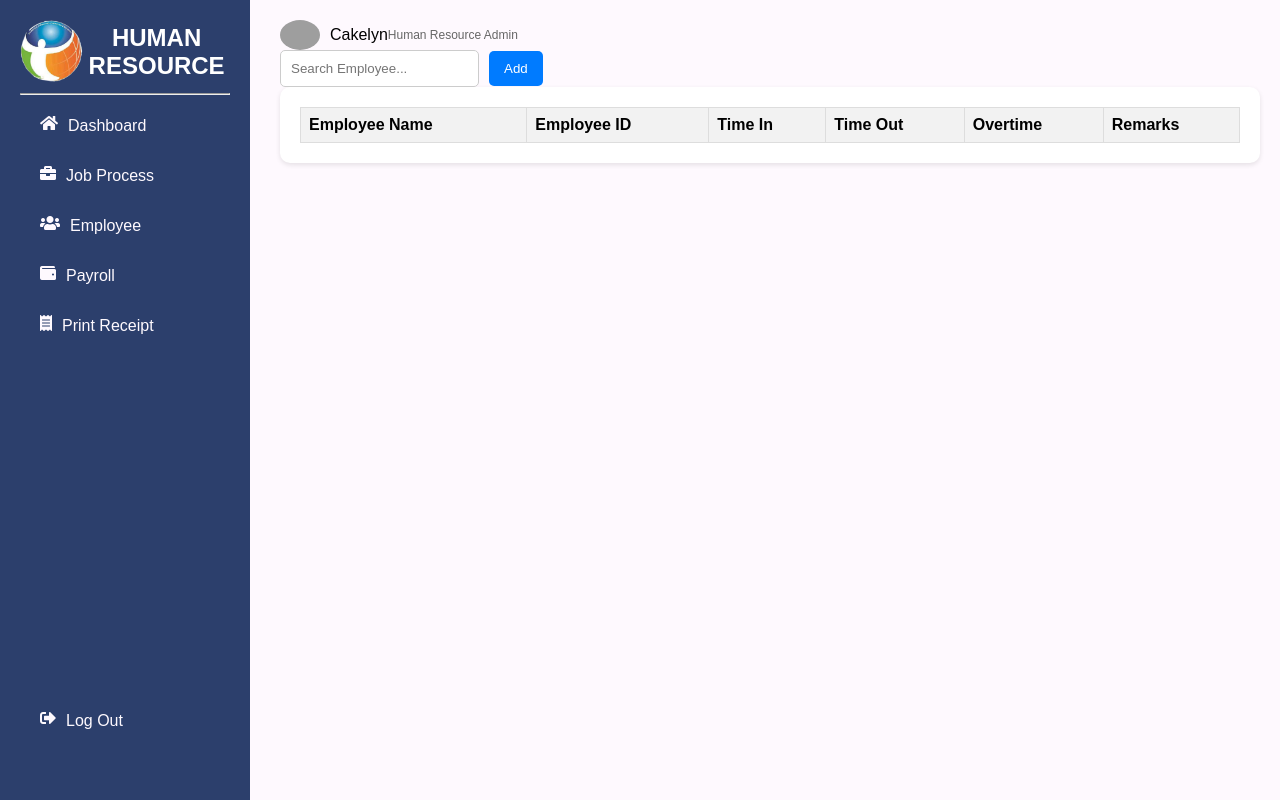
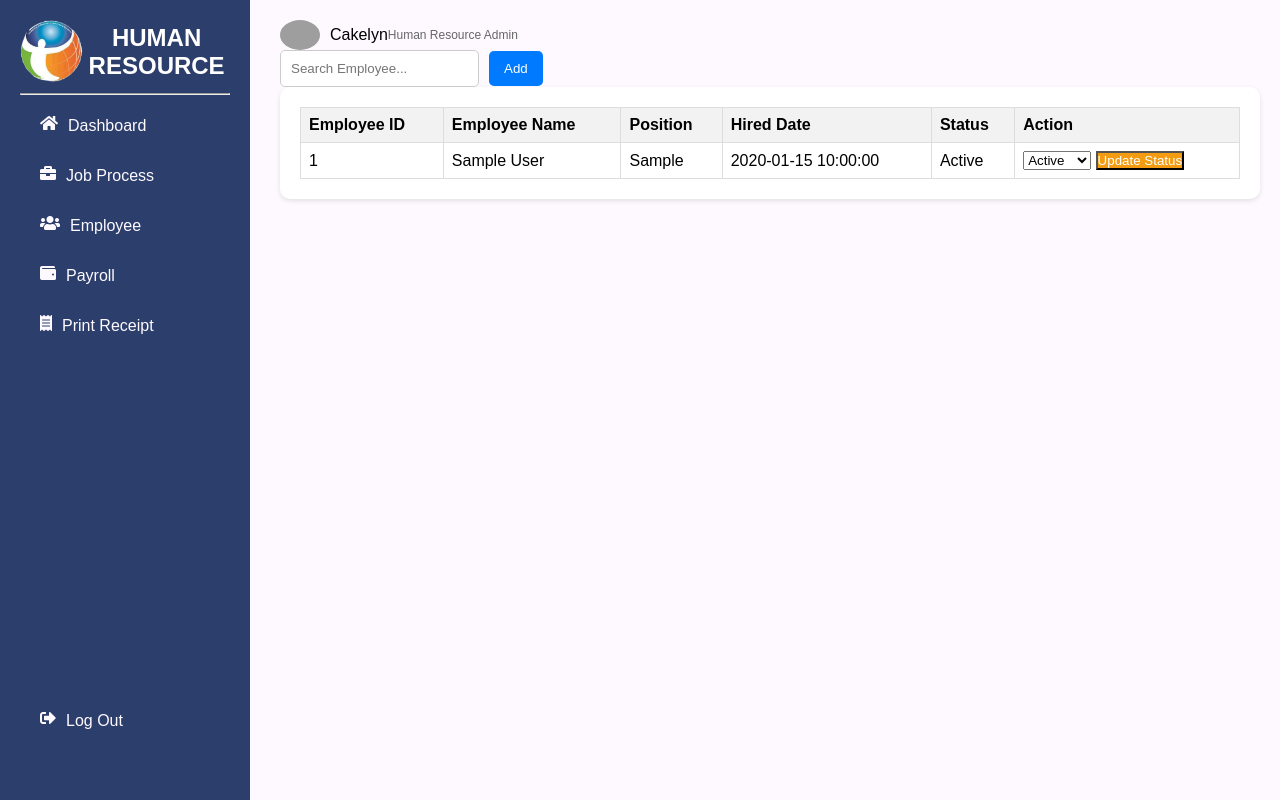
Before and after one commit to Mariano18-cc/SIASYSTEM, a PHP site: page /employee.php in a window 1280 px wide. Run offline with PHP 8.4, Linux system fonts and the light colour scheme; tables that the repository leaves empty or names only in its code hold one stand-in row (values such as "Sample post"); lists and menus that the app fills with data are empty; grey boxes are pictures that could not be loaded.

Commit message:
employee

```diff
--- a/employee.php
+++ b/employee.php
@@ -1,3 +1,31 @@
+<?php
+// Include database connection file
+include "db_connection.php";
+
+// Fetch all employees from the database
+$results = [];
+$stmt = $conn->prepare("SELECT ID, employee_id, fname, lname, position, hired_date, status FROM employee");
+$stmt->execute();
+$results = $stmt->get_result()->fetch_all(MYSQLI_ASSOC);
+$stmt->close();
+
+// Check if a form to update status has been submitted
+if ($_SERVER["REQUEST_METHOD"] == "POST" && isset($_POST['employee_id']) && isset($_POST['new_status'])) {
+    $employee_id = $_POST['employee_id'];
+    $new_status = $_POST['new_status'];
+
+    // Prepare the update query to update the employee status
+    $update_stmt = $conn->prepare("UPDATE employee SET status = ? WHERE employee_id = ?");
+    $update_stmt->bind_param("si", $new_status, $employee_id);
+    $update_stmt->execute();
+    $update_stmt->close();
+
+    // Redirect to refresh the page and show the updated status
+    header("Location: employee.php");
+    exit();
+}
+?>
+
 <!DOCTYPE html>
 <html lang="en">
 <head>
@@ -16,17 +44,15 @@
                 <img src="picture/logo.png">
             </div>
             <h1>HUMAN RESOURCE</h1>
-            </div>
         </header>
 
-        <ul >
+        <ul>
             <hr>
             <li><a href="Dashboard.php"><i class="fas fa-home"></i><span>Dashboard</span></a></li>
             <li><a href="jobp.php"><i class="fas fa-briefcase"></i><span>Job Process</span></a></li>
             <li><a href="employee.php"><i class="fas fa-users"></i><span>Employee</span></a></li>
             <li><a href="payroll.php"><i class="fas fa-wallet"></i><span>Payroll</span></a></li>
             <li><a href="printr.php"><i class="fas fa-receipt"></i><span>Print Receipt</span></a></li>
-
             <div class="bottom-content"><li><a href="login.html"><i class="fas fa-sign-out-alt"></i><span>Log Out</span></a></li></div>
         </ul>
     </nav>
@@ -47,21 +73,39 @@
           <button class="add-button">Add</button>
       </div>
 
-            <!-- Second Grid: Employee Info Table -->
+        <!-- Employee Info Table -->
         <div class="grid-item employee-table">
             <table class="employee-info-table">
                 <thead>
                     <tr>
+                        <th>Employee ID</th>
                         <th>Employee Name</th>
-                            <th>Employee ID</th>
-                            <th>Time In</th>
-                            <th>Time Out</th>
-                            <th>Overtime</th>
-                            <th>Remarks</th>
+                        <th>Position</th>
+                        <th>Hired Date</th>
+                        <th>Status</th>
+                        <th>Action</th>
                     </tr>
                 </thead>
                 <tbody>
-                        <!-- Rows will be added here -->
+                    <?php foreach ($results as $employee): ?>
+                    <tr>
+                        <td><?php echo htmlspecialchars($employee['employee_id']); ?></td>
+                        <td><?php echo htmlspecialchars($employee['fname'] . ' ' . $employee['lname']); ?></td>
+                        <td><?php echo htmlspecialchars($employee['position']); ?></td>
+                        <td><?php echo htmlspecialchars($employee['hired_date']); ?></td>
+                        <td><?php echo htmlspecialchars($employee['status']); ?></td>
+                        <td>
+                            <form method="POST" action="employee.php">
+                                <input type="hidden" name="employee_id" value="<?php echo htmlspecialchars($employee['employee_id']); ?>">
+                                <select name="new_status" required>
+                                    <option value="Active" <?php echo ($employee['status'] == 'Active') ? 'selected' : ''; ?>>Active</option>
+                                    <option value="Inactive" <?php echo ($employee['status'] == 'Inactive') ? 'selected' : ''; ?>>Inactive</option>
+                                </select>
+                                <button type="submit" class="update-button">Update Status</button>
+                            </form>
+                        </td>
+                    </tr>
+                    <?php endforeach; ?>
                 </tbody>
             </table>
         </div>
--- a/stylesheet/employee.css
+++ b/stylesheet/employee.css
@@ -178,3 +178,8 @@ body {
 .employee-info-table th {
   background-color: #f2f2f2;
 }
+
+.update-button{
+    background: #f39c12;
+    color: white;
+  }
```
Lines whose indentation alone changed are shown as unchanged.
